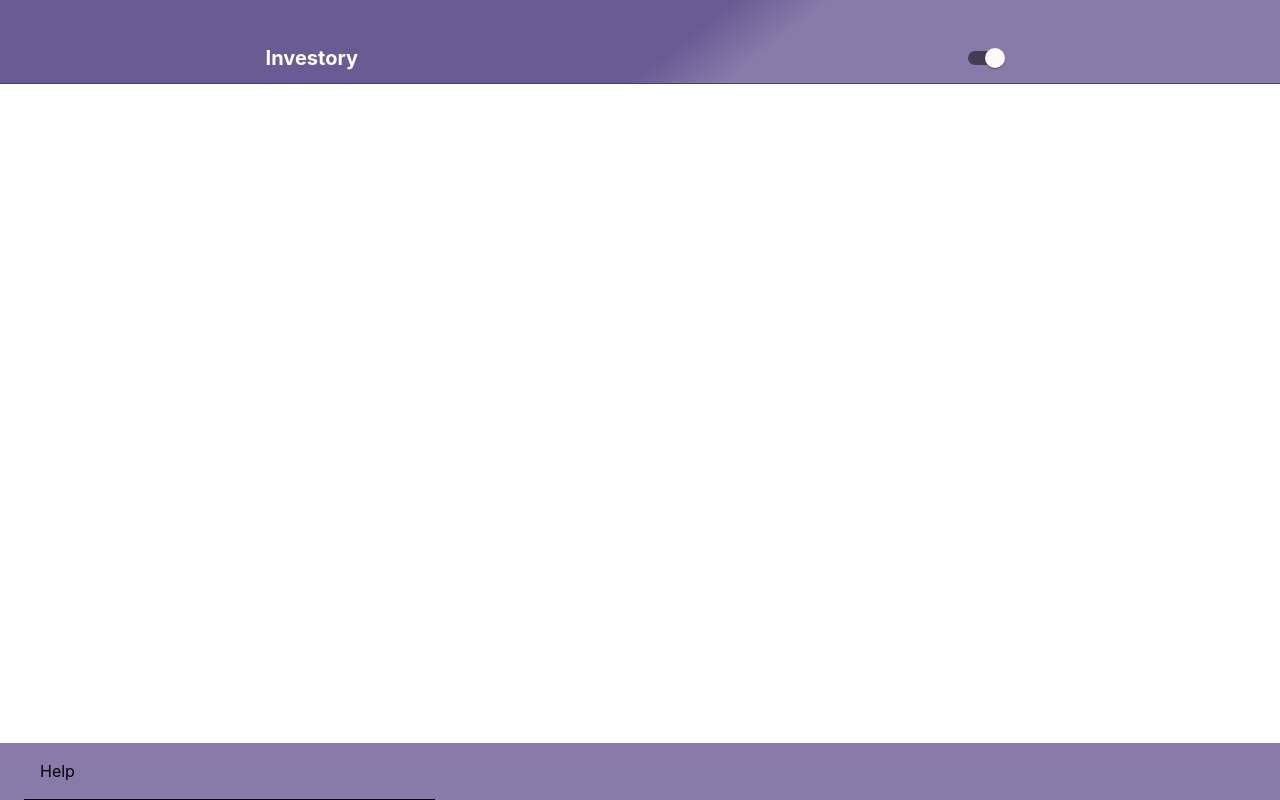
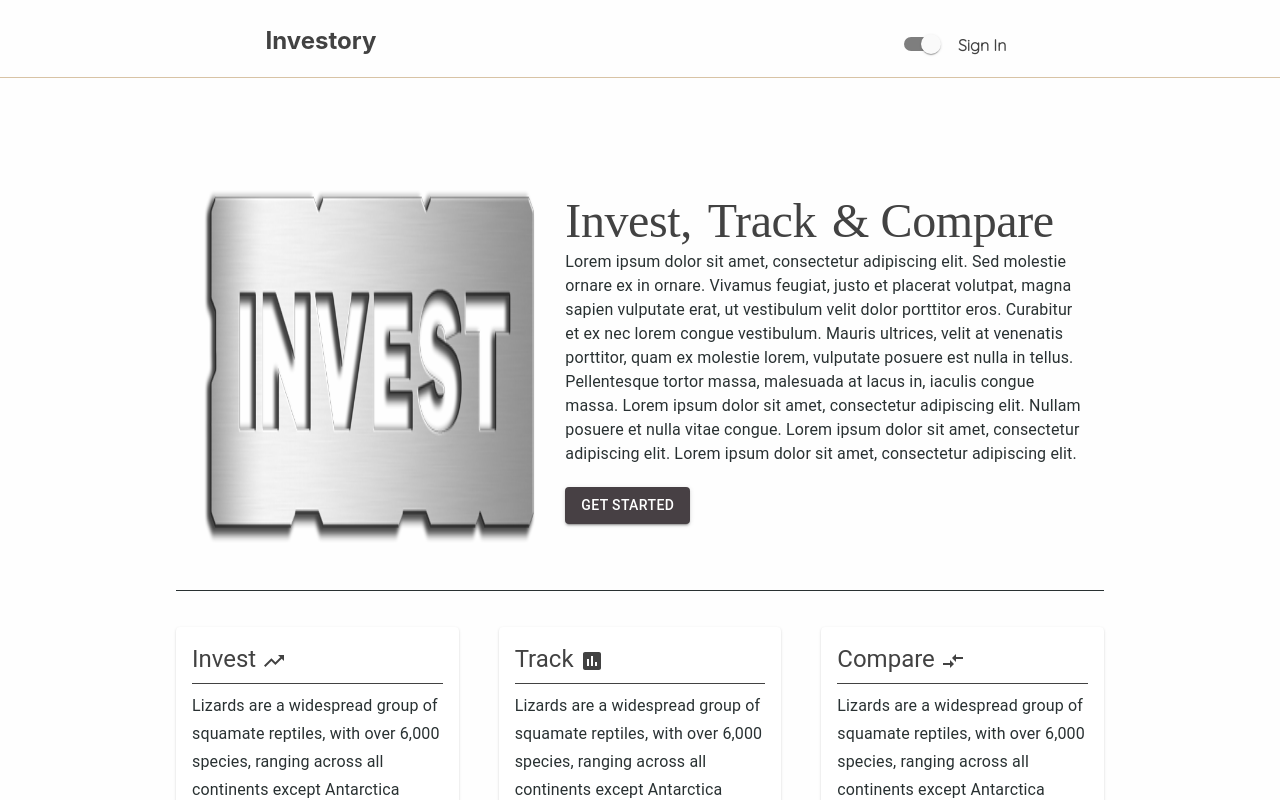
Before and after one commit to davidplo4545/Investory-Frontend, a React (Create React App) app: page / in a window 1280 px wide. Shown: the top 800 px of the page. Built offline with nearby package versions, Linux system fonts and the light colour scheme.

Commit message:
Changed color themes

```diff
--- a/src/App.js
+++ b/src/App.js
@@ -39,6 +39,7 @@ const useStyles =  makeStyles((theme) => ({
     background:'transparent',
     width: "100%",
     height: "auto",
+    marginTop:'1rem',
     [theme.breakpoints.down('sm')]: {
       padding:"0px",
       paddingTop:'2rem',
@@ -67,13 +68,14 @@ function App() {
     palette:{
       type:'dark',
       primary:{
-        main:darkTheme.hoverBgColor,
+        main:darkTheme.primary.main,
       },
       secondary:{
-        main:darkTheme.secondaryColor,
+        main:darkTheme.secondary.main,
       },
       text:{
-        primary:darkTheme.textColor,
+        primary:darkTheme.text.primary,
+        secondary:darkTheme.text.secondary,
       }
     },
     overrides: {
@@ -102,13 +104,14 @@ function App() {
     palette:{
       type:'light',
       primary:{
-        main:lightTheme.hoverBgColor,
+        main:lightTheme.primary.main,
       },
       secondary:{
-        main:lightTheme.secondaryColor,
+        main:lightTheme.secondary.main,
       },
       text:{
-        primary:lightTheme.textColor
+        primary:lightTheme.text.primary,
+        secondary:lightTheme.text.secondary,
       }
     },
     KeyboardDatePicker: {
@@ -125,34 +128,30 @@ function App() {
 
   .navbar {
     background: transparent !important;
-    color:  ${!isTheme ? darkTheme.textColor : lightTheme.textColor} !important;
+    color:  ${appliedTheme.palette.text.primary} !important;
     font-weight: bold;
   }
 
   .big{
-    border-bottom: 1px solid ${appliedTheme.palette.primary.dark};
+    border-bottom: 1px solid ${appliedTheme.palette.secondary.main};
 
   }
   .big-navbar{
 
-    background: linear-gradient(142deg,${appliedTheme.palette.primary.main} 46%, ${appliedTheme.palette.primary.main} 53%, ${appliedTheme.palette.primary.light} 60%) !important;
   }
 
 
   .small-navbar{
     background:  ${appliedTheme.palette.primary.main}  !important;
   }
-  .nav-link {
+
+
+  .small-navbar .dropdown-menu, .small-dropdown{
     font-size: 1rem;
-    color:  #fff !important;
-    font-family: ${darkTheme.fontFamily};
-  }
-
-  .small-navbar .dropdown-menu, .dropdown-item{
-    font-size: 1rem;
-    color:  #fff !important;
+    color:  ${appliedTheme.palette.text.primary} !important;
     background: ${appliedTheme.palette.primary.main};
     font-family: ${darkTheme.fontFamily};
+
   }
 
   .small-navbar .show{
@@ -163,25 +162,37 @@ function App() {
 
   .navbar-secondary{
     background: transparent !important;
-    color: #fff,
+    color: ${appliedTheme.palette.text.secondary} !primary;
   }
   .navbar-brand {
-    font-size: 1.25rem;
-    color: #fff !important;
+    font-size: 1.5rem;
+    color: ${appliedTheme.palette.text.primary} !important;
+    transition: all ease-in 0.3s;
+    margin-bottom: 0.5rem;
   }
 
   .navbar-brand:hover {
-    color: ${appliedTheme.palette.primary.dark} !important;
+    opacity:0.8;
   }
 
-  .nav-link:hover {
-    color: ${appliedTheme.palette.primary.dark} !important;
+  .nav-link {
+    font-size: 1rem;
+    color:  ${appliedTheme.palette.text.primary} !important;
+    font-family: ${darkTheme.fontFamily};
+    transition: all ease-in 0.3s;
   }
+
   .secondary .nav-link:hover {
-    background-color: ${appliedTheme.palette.primary.dark};
+    background-color: ${appliedTheme.palette.text.primary};
     color: #fff !important;
     transition: all ease-in 0.3s;
   }
+
+  .small-navbar a .nav-link{
+    border-bottom: 1px solid ${appliedTheme.palette.primary.dark};
+  }
+
+
 
   .portfolio-actions button{
     color: white !important;
@@ -228,7 +239,7 @@ function App() {
         <Box className={classes.paper}>
           <Grid container>
             <Switch>
-              <Route exact path="/get-started">
+              <Route exact path="/">
                 <GetStartedPage/>
               </Route>
 
--- a/src/components/base/Footer.js
+++ b/src/components/base/Footer.js
@@ -3,7 +3,7 @@ import { Container, Grid,Box, Link, IconButton } from '@material-ui/core'
 const Footer = ({isTheme, setIsTheme}) =>{
     return(
         <footer>
-            <Box bgcolor="primary.light" color="common.black" style={{marginTop:'3rem', width:'100%'}}>
+            <Box bgcolor="secondary.light" color="common.black" style={{marginTop:'3rem', width:'100%'}}>
                 <Container maxWidth="lg" >
                     <Grid container color="textPrimary">
                         <Grid item xs={12} sm={4} >
--- a/src/components/base/Navbars.js
+++ b/src/components/base/Navbars.js
@@ -12,6 +12,8 @@ export const BigNavbar = ({setIsTheme, isTheme, isLoginDialog, setIsLoginDialog}
     const user = useContext(UserContext)
     const [secMenuItems, setSecMenuItems] = useState([])
     const history = useHistory()
+    const theme = useTheme()
+
     const handleMenuItemClick = (item) =>{
         setSecMenuItems(item.secMenuItems)
     }
@@ -34,7 +36,7 @@ export const BigNavbar = ({setIsTheme, isTheme, isLoginDialog, setIsLoginDialog}
             <Navbar className="big" bg="light"  variant="light" expand="lg">
                 <div className="navbar-center">
                     <div className="collapsed-center">
-                        <Navbar.Brand href="/get-started">
+                        <Navbar.Brand href="/">
                             Investory
                         </Navbar.Brand>
                         <Navbar.Toggle aria-controls="basic-navbar-nav" />
@@ -45,8 +47,8 @@ export const BigNavbar = ({setIsTheme, isTheme, isLoginDialog, setIsLoginDialog}
                                 <Nav className="ml-auto">
                                     <Switch color="default" checked={isTheme} onChange={handleThemeChange}/>
 
-                                    {/* <Nav.Link onClick={() => setIsLoginDialog(!isLoginDialog)}>Sign In</Nav.Link>
-                                    <Nav.Link as={Link} to='/get-started'>Get Started</Nav.Link> */}
+                                    <Nav.Link onClick={() => setIsLoginDialog(!isLoginDialog)}>Sign In</Nav.Link>
+                                    {/* <Nav.Link as={Link} to='/'>Get Started</Nav.Link> */}
                                 </Nav>
                             </Navbar.Collapse>
                         :
@@ -55,7 +57,13 @@ export const BigNavbar = ({setIsTheme, isTheme, isLoginDialog, setIsLoginDialog}
 
                                     {menuItems.map((item) => {
                                         return (item.link === null ?
-                                            <Nav.Link key={item.title} onClick={() => handleMenuItemClick(item)}>{item.title}</Nav.Link> :
+                                            <NavDropdown key={item.title}
+                                                  title={item.title}
+                                                   id="basic-nav-dropdown">
+                                                    {item.secMenuItems.map(secItem => {
+                                                        return <NavDropdown.Item as={Link} key={secItem.title}  to={secItem.link}>{secItem.title}</NavDropdown.Item>
+                                                    })}
+                                            </NavDropdown>:
                                             <Nav.Link key={item.title} onClick={() => handleMenuItemClick(item)} as={Link} to={item.link}>{item.title}</Nav.Link>
                                         )
                                     })}
@@ -71,7 +79,7 @@ export const BigNavbar = ({setIsTheme, isTheme, isLoginDialog, setIsLoginDialog}
 
                 </div>
             </Navbar>
-            {user.token !== null &&
+            {/* {user.token !== null &&
                 <div className="navbar-secondary">
                     <Navbar className="secondary" bg="light"  variant="light" expand="lg">
                             <div className="collapsed-center">
@@ -88,7 +96,7 @@ export const BigNavbar = ({setIsTheme, isTheme, isLoginDialog, setIsLoginDialog}
 
                     </Navbar>
                 </div>
-            }
+            } */}
         </div>
     )
 }
@@ -110,7 +118,7 @@ export const SmallNavbar = ({setIsTheme, isTheme, isLoginDialog, setIsLoginDialo
             <Navbar bg="light"  variant="light" expand="lg">
                     <div className="navbar-center">
                         <div className="collapsed-center">
-                            <Navbar.Brand href="/get-started">
+                            <Navbar.Brand href="/">
                                 Long-Term
                             </Navbar.Brand>
                             <Navbar.Toggle aria-controls="basic-navbar-nav" />
@@ -120,7 +128,7 @@ export const SmallNavbar = ({setIsTheme, isTheme, isLoginDialog, setIsLoginDialo
                                 <Navbar.Collapse id="basic-navbar-nav">
                                     <Nav className="ml-auto">
                                         <Nav.Link onClick={() => setIsLoginDialog(!isLoginDialog)}>Sign In</Nav.Link>
-                                        <Nav.Link as={Link} to='get-started'>Get Started</Nav.Link>
+                                        <Nav.Link as={Link} to='/'>Get Started</Nav.Link>
                                     </Nav>
                                 </Navbar.Collapse>
                             :
@@ -139,7 +147,7 @@ export const SmallNavbar = ({setIsTheme, isTheme, isLoginDialog, setIsLoginDialo
                                                   style={{borderBottom:`1px solid ${theme.palette.text.primary}`}}
                                                    id="basic-nav-dropdown">
                                                     {item.secMenuItems.map(secItem => {
-                                                        return <NavDropdown.Item as={Link} key={secItem.title}  to={secItem.link}>{secItem.title}</NavDropdown.Item>
+                                                        return <NavDropdown.Item className='small-dropdown' as={Link} key={secItem.title}  to={secItem.link}>{secItem.title}</NavDropdown.Item>
                                                     })}
                                                 </NavDropdown>
 
--- a/src/components/base/navbar.css
+++ b/src/components/base/navbar.css
@@ -2,12 +2,15 @@
   width: 60%;
   margin: 0 auto;
   display: flex;
-  justify-content: space-between;
-  padding-top: 30px;
+  justify-content: center;
+  align-content: center;
+  align-items: center;
+  margin-top: 10px;
 }
 
 .collapsed-center {
   display: flex;
+  justify-content: space-between;
 }
 
 .navbar {
--- a/src/components/tables/AssetTable.js
+++ b/src/components/tables/AssetTable.js
@@ -7,7 +7,7 @@ import PageviewIcon from '@material-ui/icons/Pageview';
 
 const useStyles =  makeStyles((theme) => ({
   datagrid:{
-    color: theme.palette.text.main,
+    color: theme.palette.text.secondary,
     [theme.breakpoints.down('xs')]: {
       fontSize: 11,
       fontWeight:'bold',
@@ -41,11 +41,11 @@ const AssetTable = ({assets}) =>{
           <div>
             <Button
               variant="contained"
-              color="primary"
+              color="secondary"
               size="small"
               endIcon={<PageviewIcon />}
             >
-              <p className={classes.datagrid}>VIEW</p>
+              <p className={classes.datagrid} style={{color:'#424242'}}>VIEW</p>
             </Button>
           </div>
         ),
--- a/src/pages/GetStartedPage.js
+++ b/src/pages/GetStartedPage.js
@@ -97,24 +97,24 @@ const GetStartedPage = (props) => {
             <img src={logo}/>
           </Grid>
           <Grid item md={7} sm={12} xs={12}>
-            <Typography gutterBottom variant="h2"
+            <Typography gutterBottom variant="h2" color="textPrimary"
              component="h2">
               <b>Invest,</b>
             </Typography>
-            <Typography gutterBottom variant="h2"
+            <Typography gutterBottom variant="h2" color="textPrimary"
              component="h2">
               Track
             </Typography>
-            <Typography gutterBottom variant="h2"
+            <Typography gutterBottom variant="h2" color="textPrimary"
              component="h2">
               & Compare
             </Typography>
-            <Typography gutterBottom variant="body1">
+            <Typography gutterBottom variant="body1" color="textSecondary">
             Lorem ipsum dolor sit amet, consectetur adipiscing elit. Sed molestie ornare ex in ornare. Vivamus feugiat, justo et placerat volutpat, magna sapien vulputate erat, ut vestibulum velit dolor porttitor eros. Curabitur et ex nec lorem congue vestibulum. Mauris ultrices, velit at venenatis porttitor, quam ex molestie lorem, vulputate posuere est nulla in tellus. Pellentesque tortor massa, malesuada at lacus in, iaculis congue massa. Lorem ipsum dolor sit amet, consectetur adipiscing elit. Nullam posuere et nulla vitae congue.
             Lorem ipsum dolor sit amet, consectetur adipiscing elit.
             Lorem ipsum dolor sit amet, consectetur adipiscing elit.
             </Typography>
-            <Button variant="contained" style={{marginTop:'1rem'}}>
+            <Button variant="contained" style={{marginTop:'1rem'}} color="primary">
               Get Started
             </Button>
           </Grid>
@@ -127,7 +127,7 @@ const GetStartedPage = (props) => {
             <Card className={classes.card}>
               <CardContent>
 
-                <Typography gutterBottom component="h5" variant="h5">
+                <Typography gutterBottom component="h5" variant="h5" color="textPrimary">
                   Invest <TrendingUpIcon/>
                 </Typography>
                 <Typography variant="subtitle1" color="textSecondary">
@@ -143,7 +143,7 @@ const GetStartedPage = (props) => {
           <Grid item md={4} xs={12}>
             <Card className={classes.card}>
               <CardContent>
-                <Typography gutterBottom component="h5" variant="h5">
+                <Typography gutterBottom component="h5" variant="h5" color="textPrimary">
                   Track <AssessmentIcon/>
                 </Typography>
                 <Typography variant="subtitle1" color="textSecondary">
@@ -159,7 +159,7 @@ const GetStartedPage = (props) => {
           <Grid item md={4} xs={12}>
             <Card className={classes.card}>
                 <CardContent>
-                  <Typography gutterBottom component="h5" variant="h5">
+                  <Typography gutterBottom component="h5" variant="h5" color="textPrimary">
                     Compare <CompareArrowsIcon/>
                   </Typography>
                   <Typography variant="subtitle1" color="textSecondary">
@@ -168,7 +168,9 @@ const GetStartedPage = (props) => {
                   </Typography>
                 </CardContent>
                 <CardActions style={{justifyContent:'flex-end', padding:'1rem'}}>
-                  <Button variant="contained" color="primary">Read More</Button>
+                  <Button variant="contained" color="primary">
+                    Read More
+                  </Button>
                 </CardActions>
             </Card>
           </Grid>
--- a/src/themes.js
+++ b/src/themes.js
@@ -1,25 +1,37 @@
 export const lightTheme = {
     // backgroundColor: "#2c3531",
     type:'light',
-    backgroundColor:'#fff',
-    // textColor: "#fff",
-    textColor: "#5d5c61",
-    hoverBgColor: '#6b5b95',
-    // hoverBgColor: '#3c3280',
-    secondaryColor: '#fc4445',
-    // fontFamily:'Roboto',
+    backgroundColor:'#fefefe',
+    text:{
+      primary: "#424242",
+      secondary: "#293132",
+    },
+    primary:{
+      main:"#474044",
+    },
+    secondary:{
+      main: "#d8c3a5",
+    },
     borderColor:'rgba(122, 122, 122, 0.5)',
     fontWeight: 'bold',
-    // primary: "#77ccdd"
   }
 
   export const darkTheme = {
     type:'dark',
     backgroundColor: "#424242",
-    textColor: "#fefefe",
+    text:{
+      primary: "#d8c3a5",
+      secondary:  "#c5ccd6",
+    },
+    primary:{
+      main: "#14a098",
+    },
+    secondary:{
+      main: "#d8c3a5",
+
+    },
+    hoverBgColor: '#379683',
     fontFamily:'Quicksand',
-    secondaryColor: '#fc4445',
-    hoverBgColor: '#379683',
   }
 
   export const partyTheme = {
```
Also changed, not shown: src/components/assets/RecentlyViewedAssetsBox.js (+5 -6 lines), src/components/charts/AssetAreaChart.js (+6 -4 lines), src/components/forms/LoginDialogForm.js (+3 -4 lines), src/pages/AssetPage.js (+16 -16 lines).
